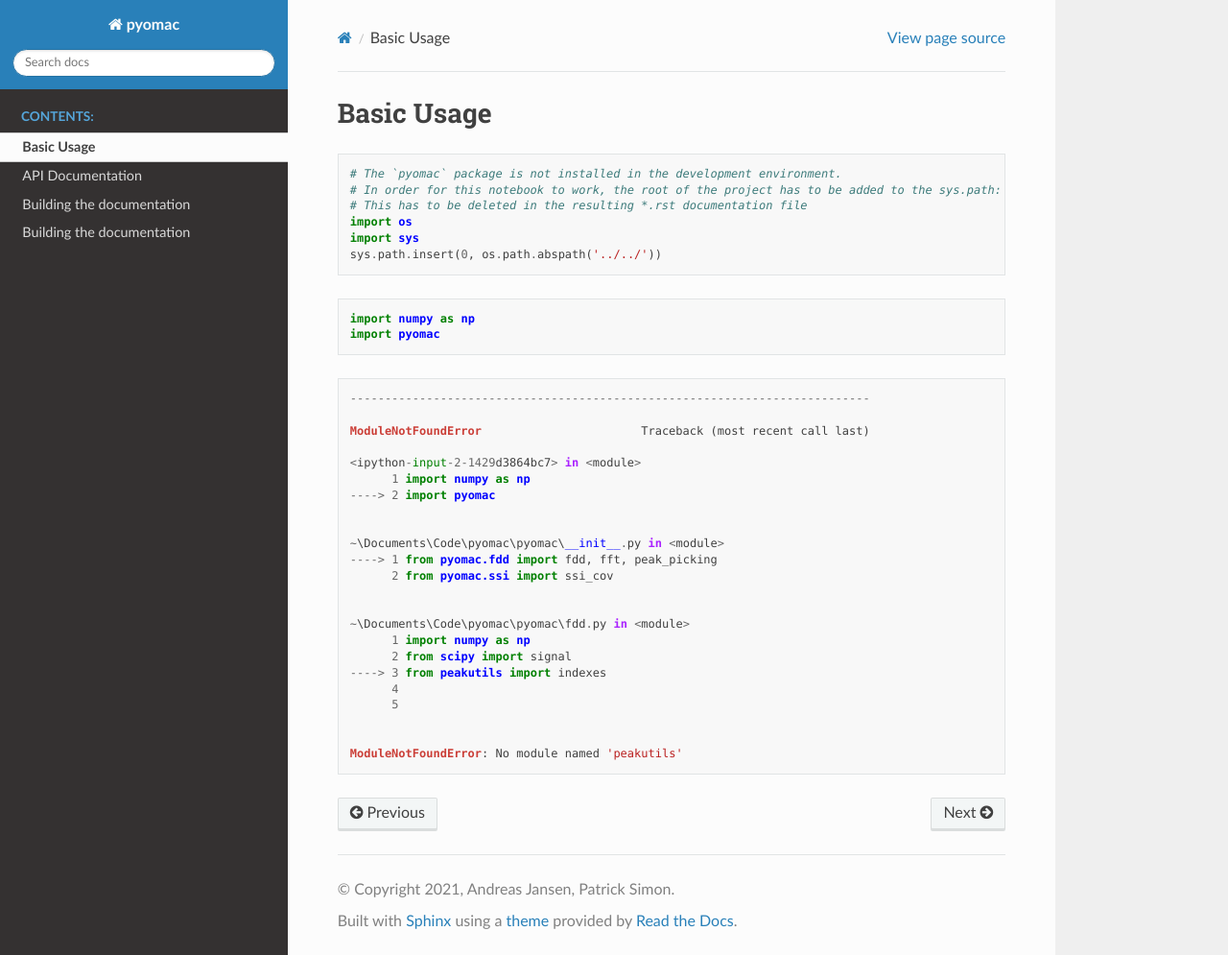
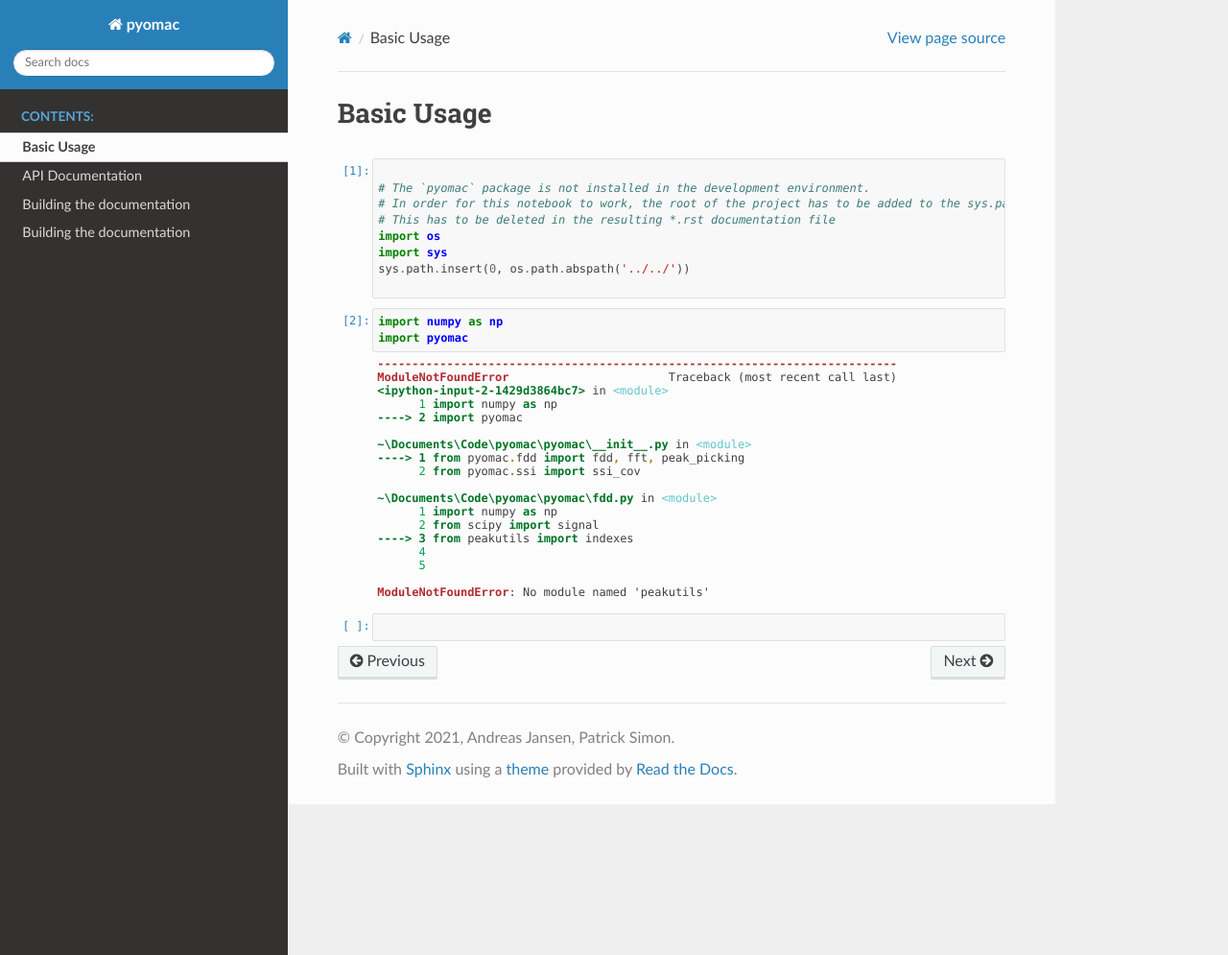
Before and after one commit to ajansen-tub/pyomac, a Sphinx documentation site: the page built from docs/source/basic_usage.ipynb, in a window 1280 px wide and 995 px high. Shown: the whole window at 96% size. Built offline with Sphinx 7.4.7 and the Read the Docs theme 2.0.0, drawn with Linux system fonts in a browser that asks for light colours.

Commit message:
nbsphinx for converting ipynotebooks directly with sphinx

```diff
--- a/docs/source/conf.py
+++ b/docs/source/conf.py
@@ -1,18 +1,19 @@
-# Configuration file for the Sphinx documentation builder.
-#
-# This file only contains a selection of the most common options. For a full
-# list see the documentation:
-# https://www.sphinx-doc.org/en/master/usage/configuration.html
+"""Configuration file for the Sphinx documentation builder.
 
-# -- Path setup --------------------------------------------------------------
+This file only contains a selection of the most common options. For a full
+list see the documentation:
+https://www.sphinx-doc.org/en/master/usage/configuration.html
 
-# If extensions (or modules to document with autodoc) are in another directory,
-# add these directories to sys.path here. If the directory is relative to the
-# documentation root, use os.path.abspath to make it absolute, like shown here.
-#
+-- Path setup --------------------------------------------------------------
+
+If extensions (or modules to document with autodoc) are in another directory,
+add these directories to sys.path here. If the directory is relative to the
+documentation root, use os.path.abspath to make it absolute, like shown here.
+"""
 import os
 import sys
-sys.path.insert(0, os.path.abspath('../../'))
+
+sys.path.insert(0, os.path.abspath("../../"))
 
 
 # -- Project information -----------------------------------------------------
@@ -30,7 +31,7 @@ release = "0.1.4"
 # Add any Sphinx extension module names here, as strings. They can be
 # extensions coming with Sphinx (named 'sphinx.ext.*') or your custom
 # ones.
-extensions = ["sphinx.ext.autodoc"]
+extensions = ["sphinx.ext.autodoc", "sphinx.ext.napoleon", "nbsphinx"]
 
 # Add any paths that contain templates here, relative to this directory.
 templates_path = ["_templates"]
--- a/requirements-dev.txt
+++ b/requirements-dev.txt
@@ -4,3 +4,4 @@ sphinx==4.0.3
 sphinx-rtd-theme==0.5.2
 jupyter==1.0.0
 rstcheck==3.3.1
+nbsphinx==0.8.6
```
